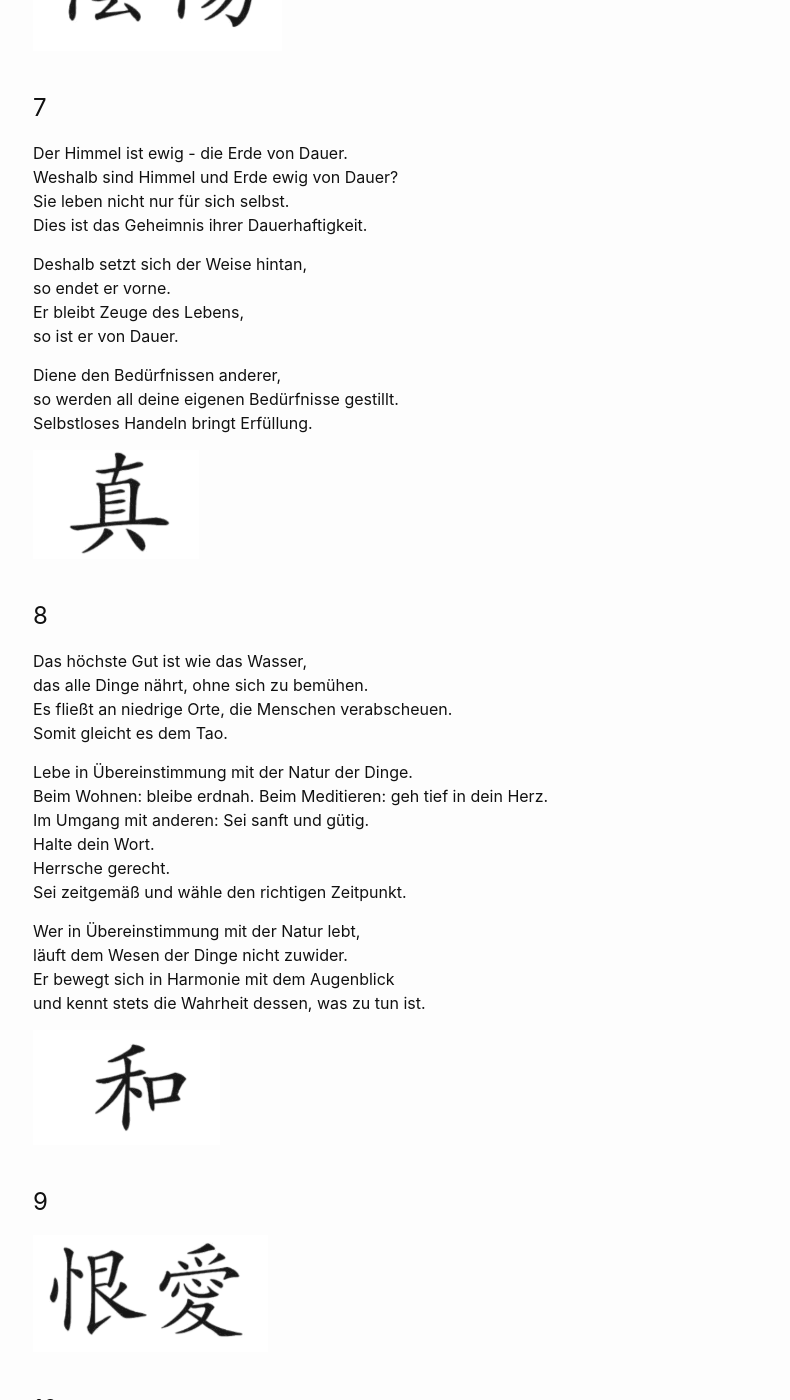
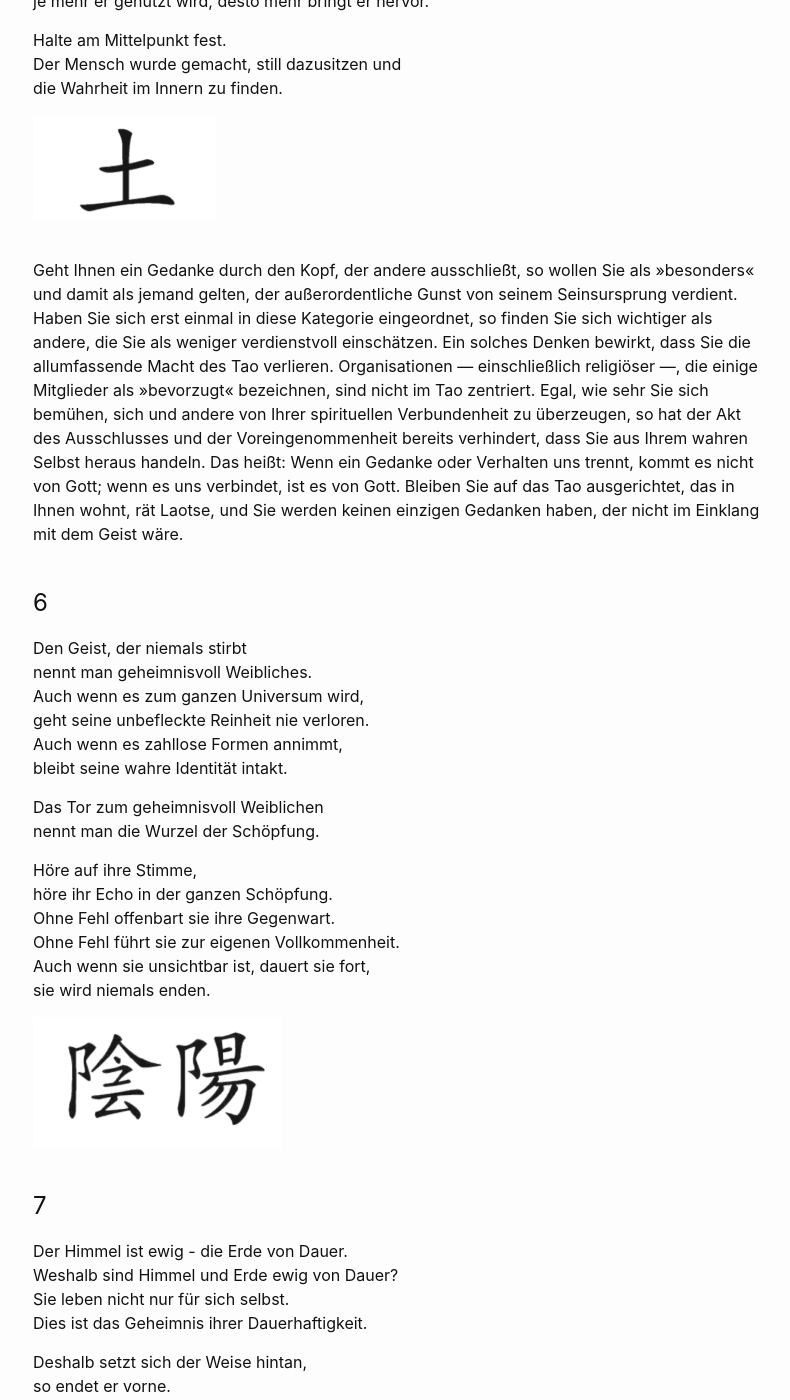
Before and after one commit to Hautaklyttn/-selbst-, a Jekyll site: the page built from docs/wDyer.md, in a window 1280 px wide and 1400 px high, scrolled down 9850 px. Shown: the whole window, without its empty margins (237-1027 px from the left). Built offline with Jekyll 4.4.1, drawn with Linux system fonts in a browser that asks for light colours; some of the changed text lies outside the part shown.

Commit message:
Text update

```diff
--- a/docs/wDyer.md
+++ b/docs/wDyer.md
@@ -176,6 +176,14 @@ Es scheint der gemeinsame Ahne von allem zu sein, der Vater der Dinge.
 ![tao_04](./assets/pics/tao_04.png)
 &nbsp;
 
+Bleiben Sie heutew in einer beliebigen Situation still, statt verbal zu reagieren, und achten Sie auf ihre Gedanken. Beschließen Sie beispielsweise bei einem geselligen Beisammensein oder in einer geschäftlichen Runde, die Leere zu suchen, sie sich in der Stille findet, um sich Ihres unendlichen Selbst bewusst zu werden. Bitten Sie dieses, Sie wissen zu lassen, wann und ob Sie antworten sollen. Wenn Sie merken, wie Ihr weltliches Ego deutet oder urteilt, so beobachten Sie es einfach, ohne es zu kritisieren oder zu verändern. Es werden Ihnen immer mehr Situationen auffallen, in denen nicht zu reagieren sich friedlich und freudig anfühlt. Verweilen Sie stattdessen in der verborgenen, jedoch stets gegenwärtigen Unendlichkeit.
+Vielleicht schreiben Sie sich den folgenden Rat meines Lehrers Nisargadatta Maharaj ab und hängen ihn gut sichtbar auf, damit Sie ihn jeden Tag lesen können:
+>Weisheit heißt erkennen, dass ich nichts bin,
+Liebe heißt lernen, dass ich alles bin,
+und zwischen den beiden bewegt sich mein Leben.
+
+&nbsp;
+
 ## 5
 Himmel und Erde sind unvoreingenommen.
 Sie sehen die zehntausend Dinge als Strohhunde.
@@ -200,7 +208,26 @@ die Wahrheit im Innern zu finden.
 ![tao_05](./assets/pics/tao_05.png)
 &nbsp;
 
+Geht Ihnen ein Gedanke durch den Kopf, der andere ausschließt, so wollen Sie als »besonders« und damit als jemand gelten, der außerordentliche Gunst von seinem Seinsursprung verdient. Haben Sie sich erst einmal in diese Kategorie eingeordnet, so finden Sie sich wichtiger als andere, die Sie als weniger verdienstvoll einschätzen. Ein solches Denken bewirkt, dass Sie die allumfassende Macht des Tao verlieren. Organisationen — einschließlich religiöser —, die einige Mitglieder als »bevorzugt« bezeichnen, sind nicht im Tao zentriert. Egal, wie sehr Sie sich bemühen, sich und andere von Ihrer spirituellen Verbundenheit zu überzeugen, so hat der Akt des Ausschlusses und der Voreingenommenheit bereits verhindert, dass Sie aus Ihrem wahren Selbst heraus handeln. Das heißt: Wenn ein Gedanke oder Verhalten uns trennt, kommt es nicht von Gott; wenn es uns verbindet, ist es von Gott. Bleiben Sie auf das Tao ausgerichtet, das in Ihnen wohnt, rät Laotse, und Sie werden keinen einzigen Gedanken haben, der nicht im Einklang mit dem Geist wäre.
+&nbsp;
+
 ## 6
+Den Geist, der niemals stirbt
+nennt man geheimnisvoll Weibliches.
+Auch wenn es zum ganzen Universum wird,
+geht seine unbefleckte Reinheit nie verloren.
+Auch wenn es zahllose Formen annimmt,
+bleibt seine wahre Identität intakt.
+
+Das Tor zum geheimnisvoll Weiblichen
+nennt man die Wurzel der Schöpfung.
+
+Höre auf ihre Stimme,
+höre ihr Echo in der ganzen Schöpfung.
+Ohne Fehl offenbart sie ihre Gegenwart.
+Ohne Fehl führt sie zur eigenen Vollkommenheit.
+Auch wenn sie unsichtbar ist, dauert sie fort,
+sie wird niemals enden.
 
 ![tao_06](./assets/pics/tao_01.png)
 &nbsp;
@@ -245,6 +272,20 @@ und kennt stets die Wahrheit dessen, was zu tun ist.
 &nbsp;
 
 ## 9
+Immer weiter füllen
+ist nicht so gut wie aufhören.
+Überfüllt, tropft es aus hohler Hand,
+es ist besser, nicht mehr einzugießen.
+
+Schärfe das Messer zu oft,
+und seine Klinge wird bald stumpf.
+Fülle dein Haus mit Jade und Gold,
+und es bringt Unsicherheit.
+Plustere dich auf mit Ehre und Stolz,
+und niemand kann dich retten vor dem Fall.
+
+Zieh dich zurück ist das Werk getan,
+dies ist der Weg des Himmels.
 
 ![tao_09](./assets/pics/tao_02.png)
 &nbsp;
```
